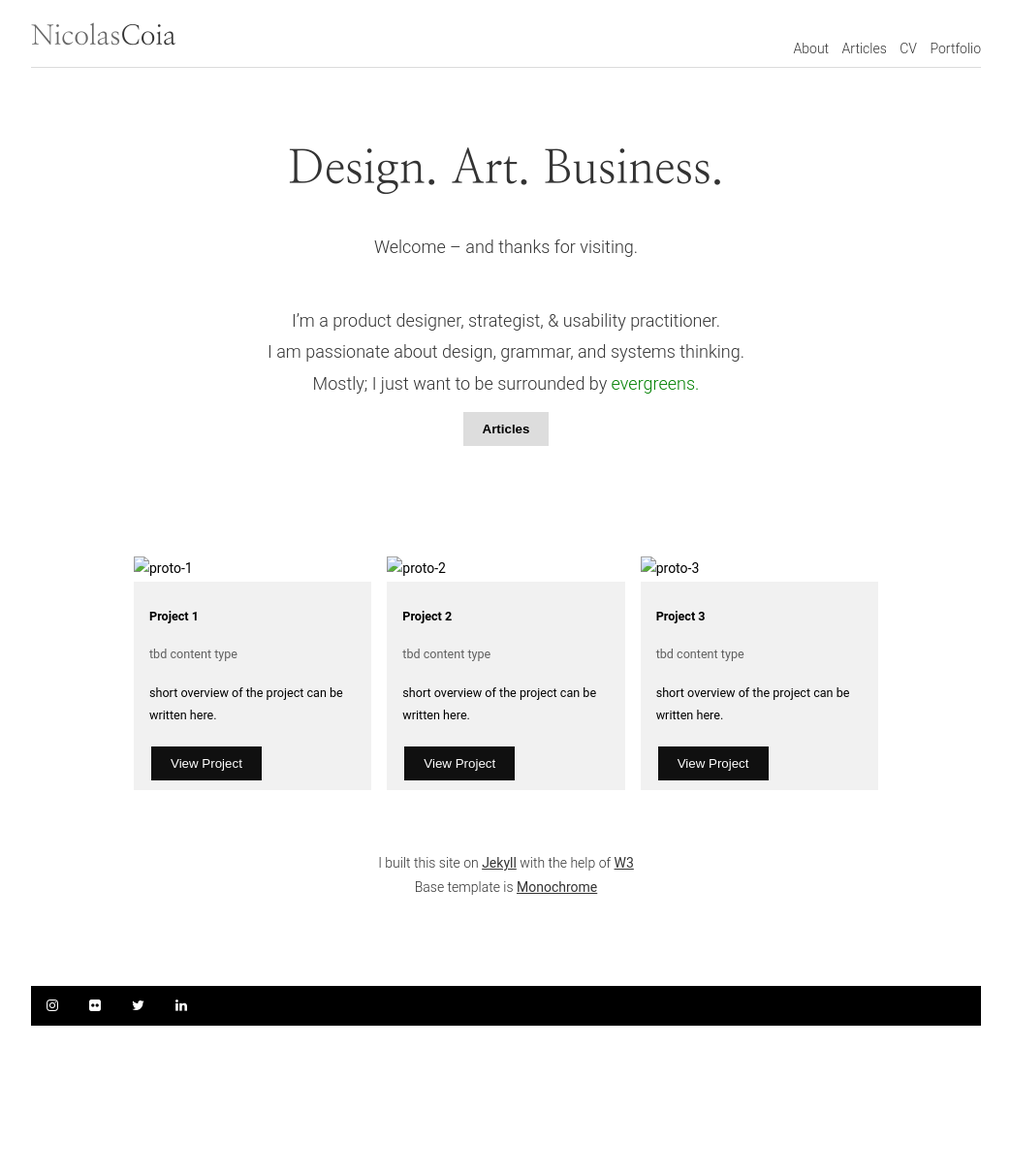
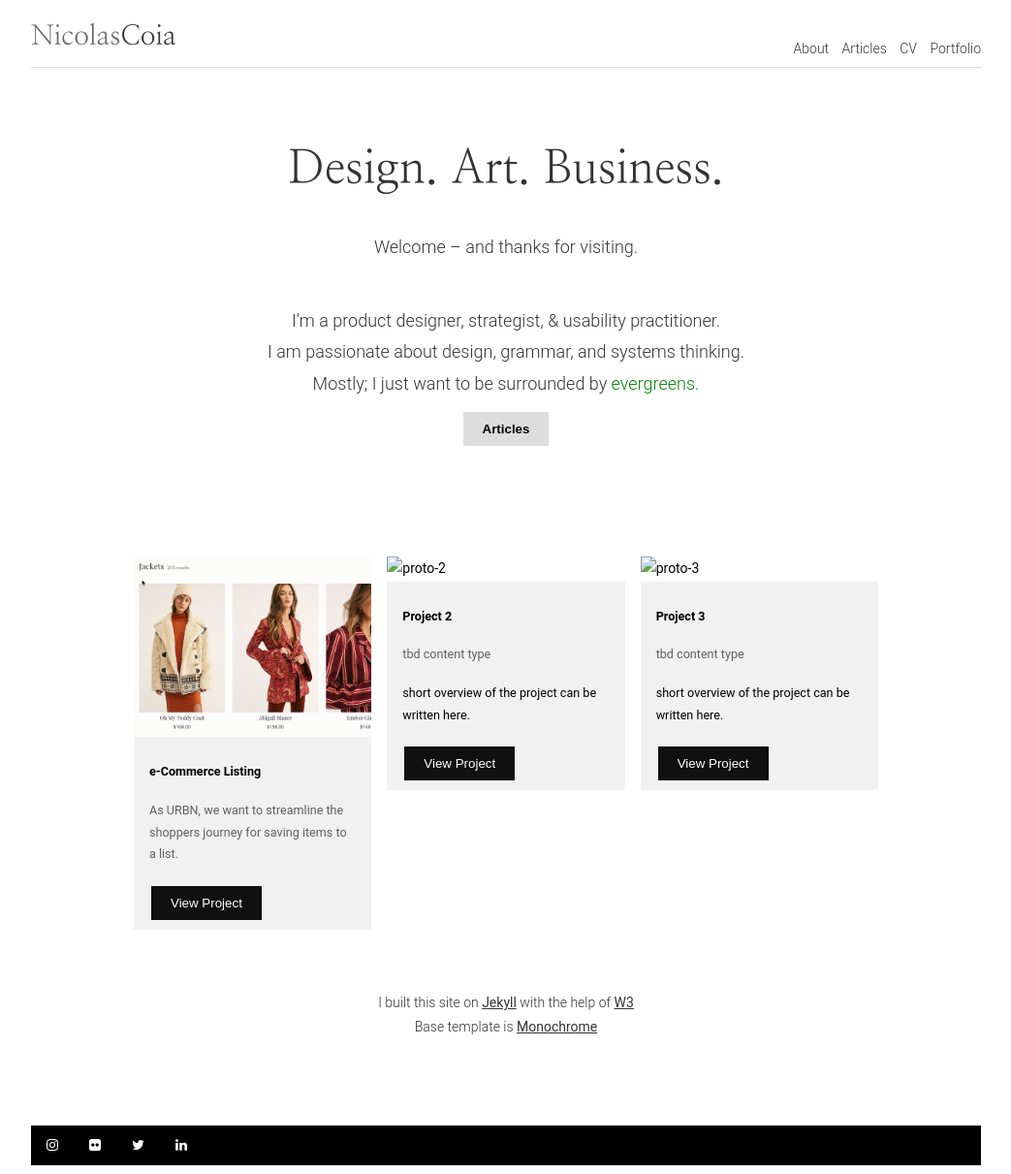
Before and after one commit to dyutibarma/monochrome, a Jekyll site: the page built from index.html, in a window 1280 px wide. Shown: the whole page at 97% size, without its empty margins (118-1161 px from the left). Built offline with Jekyll 4.4.1, drawn with Linux system fonts in a browser that asks for light colours; the list of posts is cut into pages by our own code; before the commit the page ends 1067 px from its top, so only the background shows below that.

Commit message:
Update index.html

```diff
--- a/index.html
+++ b/index.html
@@ -18,11 +18,10 @@ layout: default
   <div class="w3-white">
       <div class="w3-row-padding w3-padding-32" style="margin:0 -16px">
         <div class="w3-third w3-margin-bottom">
-          <img src="coianac.github.io/img/proto-1.jpg" alt="proto-1" style="width:100%" class="w3-hover-opacity">
+          <img src="https://coianac.github.io/img/category-hearting.gif" alt="hearting a product" style="width:100%" class="w3-hover-opacity">
           <div class="w3-container w3-light-grey">
-            <br><p><b>Project 1</b></p>
-            <p class="w3-opacity">tbd content type</p>
-            <p>short overview of the project can be written here.</p>
+            <br><p><b>e-Commerce Listing</b></p>
+            <p class="w3-opacity">As URBN, we want to streamline the shoppers journey for saving items to a list.</p>
             <button class="button-dark" onclick="#">View Project</button><br>
           </div>
         </div>
```
